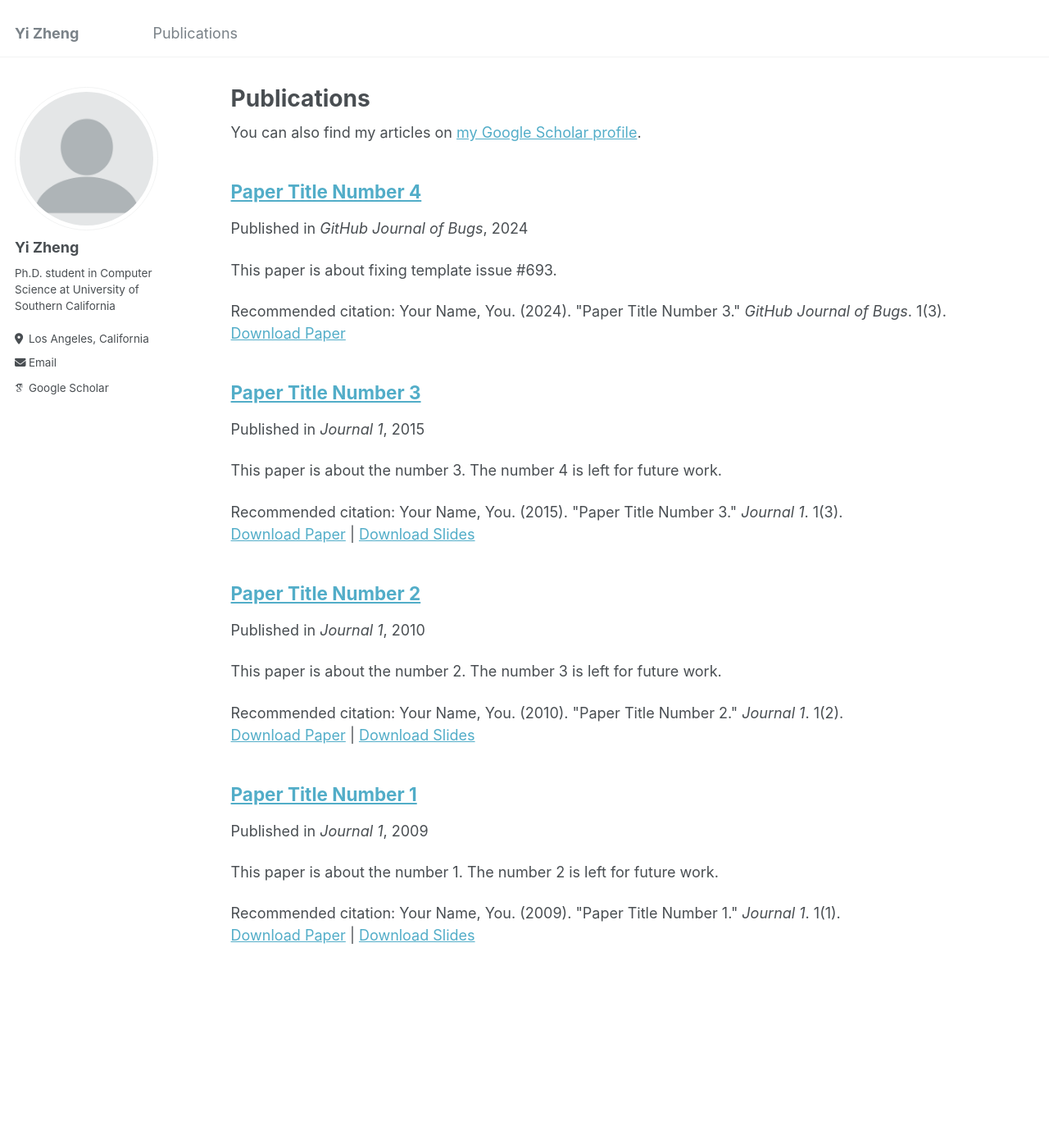
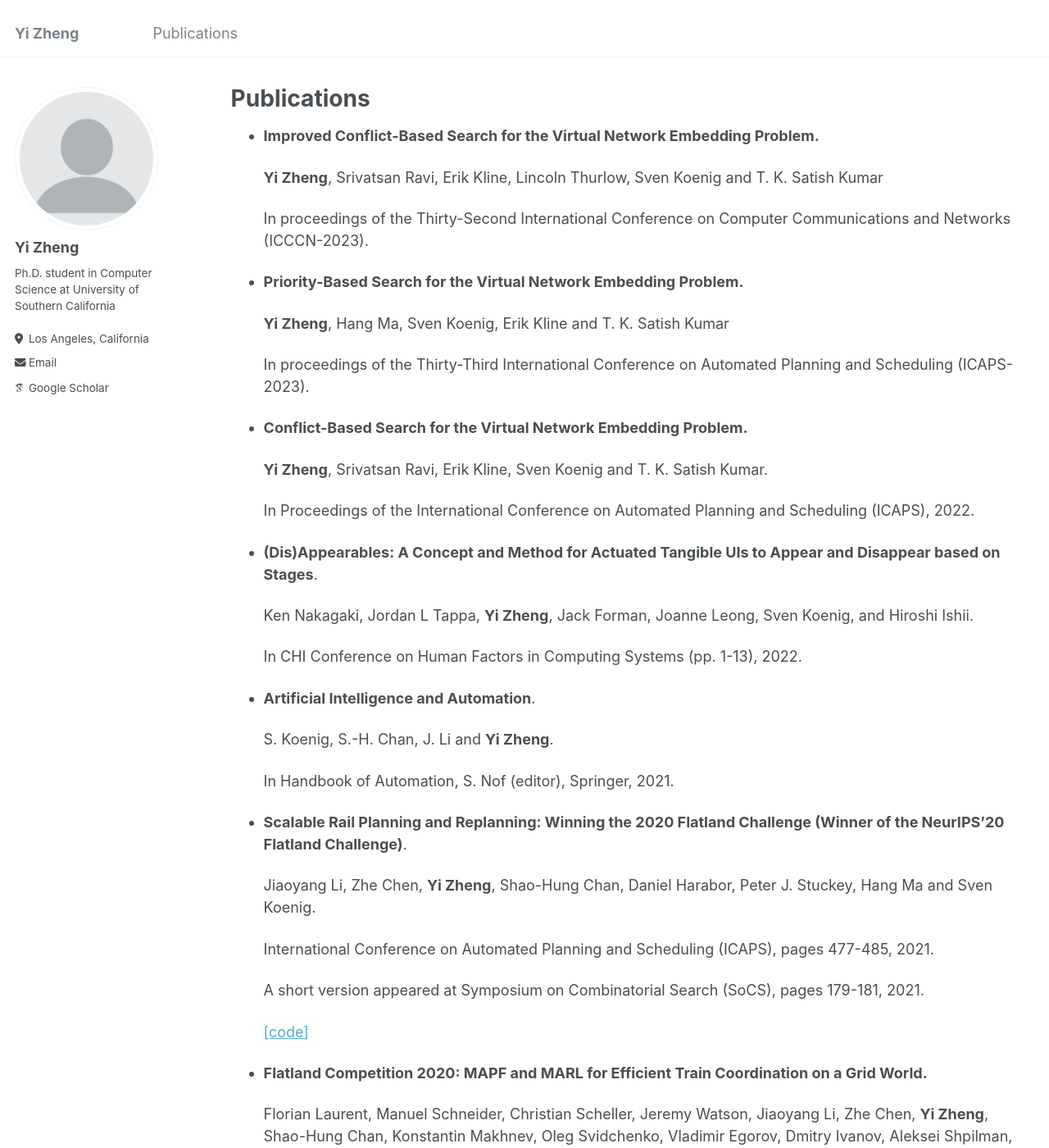
Before and after one commit to YiZ7699/yiz7699_temp.github.io, a Jekyll site: the page built from _pages/publications.md, in a window 1280 px wide and 1400 px high. Shown: the whole window at 82% size. Built offline with Jekyll 4.4.1, drawn with Linux system fonts in a browser that asks for light colours; some web fonts are replaced; some of the changed text lies outside the part shown.

Commit message:
Update publications.md

```diff
--- a/_pages/publications.md
+++ b/_pages/publications.md
@@ -4,6 +4,53 @@ title: "Publications"
 permalink: /publications/
 author_profile: true
 ---
+
+- **Improved Conflict-Based Search for the Virtual Network Embedding Problem.**
+
+  **Yi Zheng**, Srivatsan Ravi, Erik Kline, Lincoln Thurlow, Sven Koenig and T. K. Satish Kumar
+
+  In proceedings of the Thirty-Second International Conference on Computer Communications and Networks (ICCCN-2023).
+
+- **Priority-Based Search for the Virtual Network Embedding Problem.**
+
+  **Yi Zheng**, Hang Ma, Sven Koenig, Erik Kline and T. K. Satish Kumar
+
+  In proceedings of the Thirty-Third International Conference on Automated Planning and Scheduling (ICAPS-2023).
+
+- **Conflict-Based Search for the Virtual Network Embedding Problem.**
+
+  **Yi Zheng**, Srivatsan Ravi, Erik Kline, Sven Koenig and T. K. Satish Kumar.
+
+  In Proceedings of the International Conference on Automated Planning and Scheduling (ICAPS), 2022.
+
+- **(Dis)Appearables: A Concept and Method for Actuated Tangible UIs to Appear and Disappear based on Stages**.
+
+  Ken Nakagaki, Jordan L Tappa, **Yi Zheng**, Jack Forman, Joanne Leong, Sven Koenig, and Hiroshi Ishii.
+
+  In CHI Conference on Human Factors in Computing Systems (pp. 1-13), 2022.
+
+- **Artificial Intelligence and Automation**.
+
+  S. Koenig, S.-H. Chan, J. Li and **Yi Zheng**.
+
+  In Handbook of Automation, S. Nof (editor), Springer, 2021.
+
+- **Scalable Rail Planning and Replanning: Winning the 2020 Flatland Challenge (Winner of the NeurIPS’20 Flatland Challenge)**.
+
+  Jiaoyang Li, Zhe Chen, **Yi Zheng**, Shao-Hung Chan, Daniel Harabor, Peter J. Stuckey, Hang Ma and Sven Koenig.
+
+  International Conference on Automated Planning and Scheduling (ICAPS), pages 477-485, 2021.
+
+  A short version appeared at Symposium on Combinatorial Search (SoCS), pages 179-181, 2021.
+
+  [[code]](https://github.com/Jiaoyang-Li/Flatland)
+
+
+- **Flatland Competition 2020: MAPF and MARL for Efficient Train Coordination on a Grid World.**
+
+  Florian Laurent, Manuel Schneider, Christian Scheller, Jeremy Watson, Jiaoyang Li, Zhe Chen, **Yi Zheng**, Shao-Hung Chan, Konstantin Makhnev, Oleg Svidchenko, Vladimir Egorov, Dmitry Ivanov, Aleksei Shpilman, Evgenija Spirovska, Oliver Tanevski, Aleksandar Nikov, Ramon Grunder, David Galevski, Jakov Mitrovski, Guillaume Sartoretti, Zhiyao Luo, Mehul Damani, Nilabha Bhattacharya, Shivam Agarwal, Adrian Egli, Erik Nygren and Sharada Mohanty.
+
+  NeurIPS 2020 Competition and Demonstration Track, PMLR, volume 133, pages 275-301, 2021.
 
 {% if site.author.googlescholar %}
   <div class="wordwrap">You can also find my articles on <a href="{{site.author.googlescholar}}">my Google Scholar profile</a>.</div>
```
